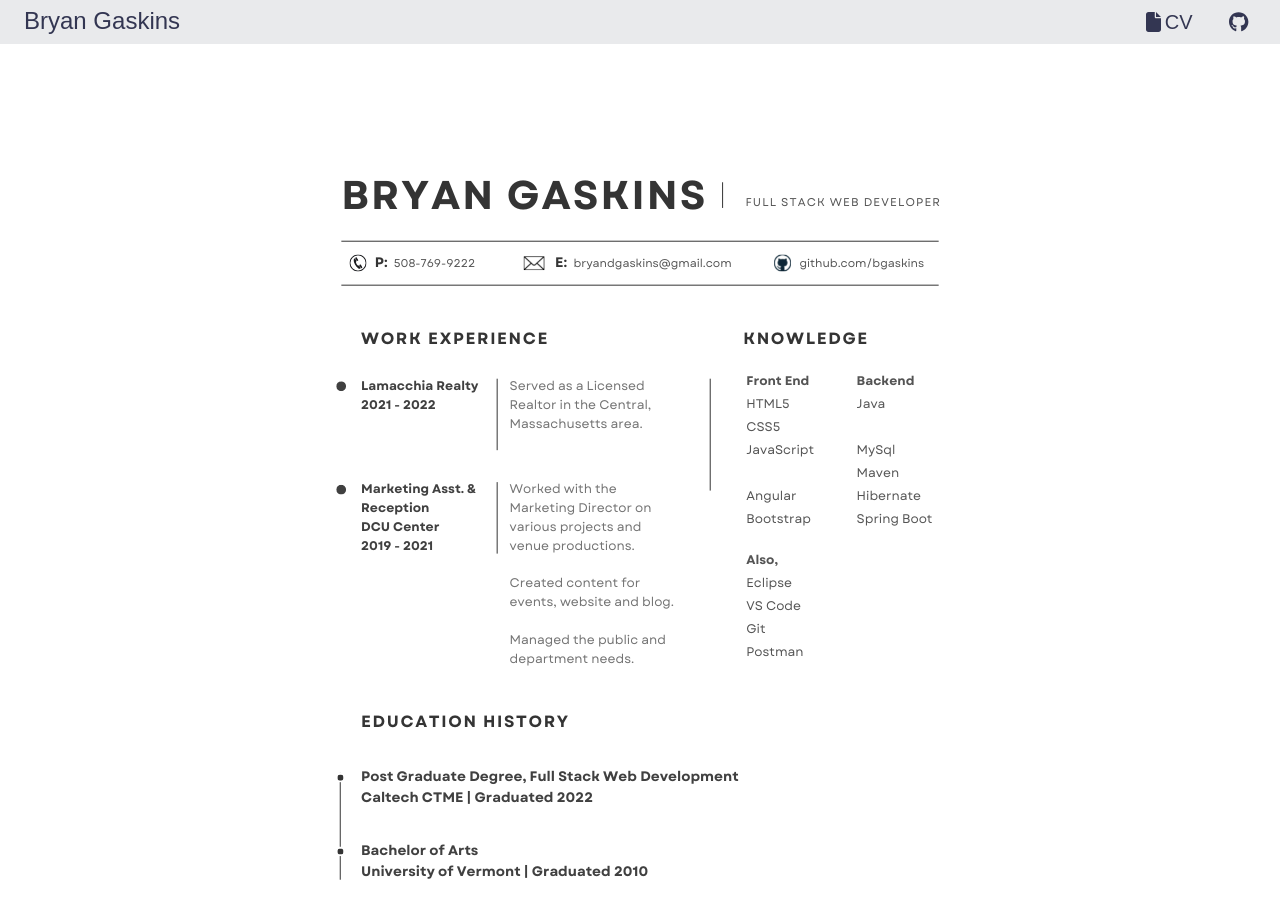
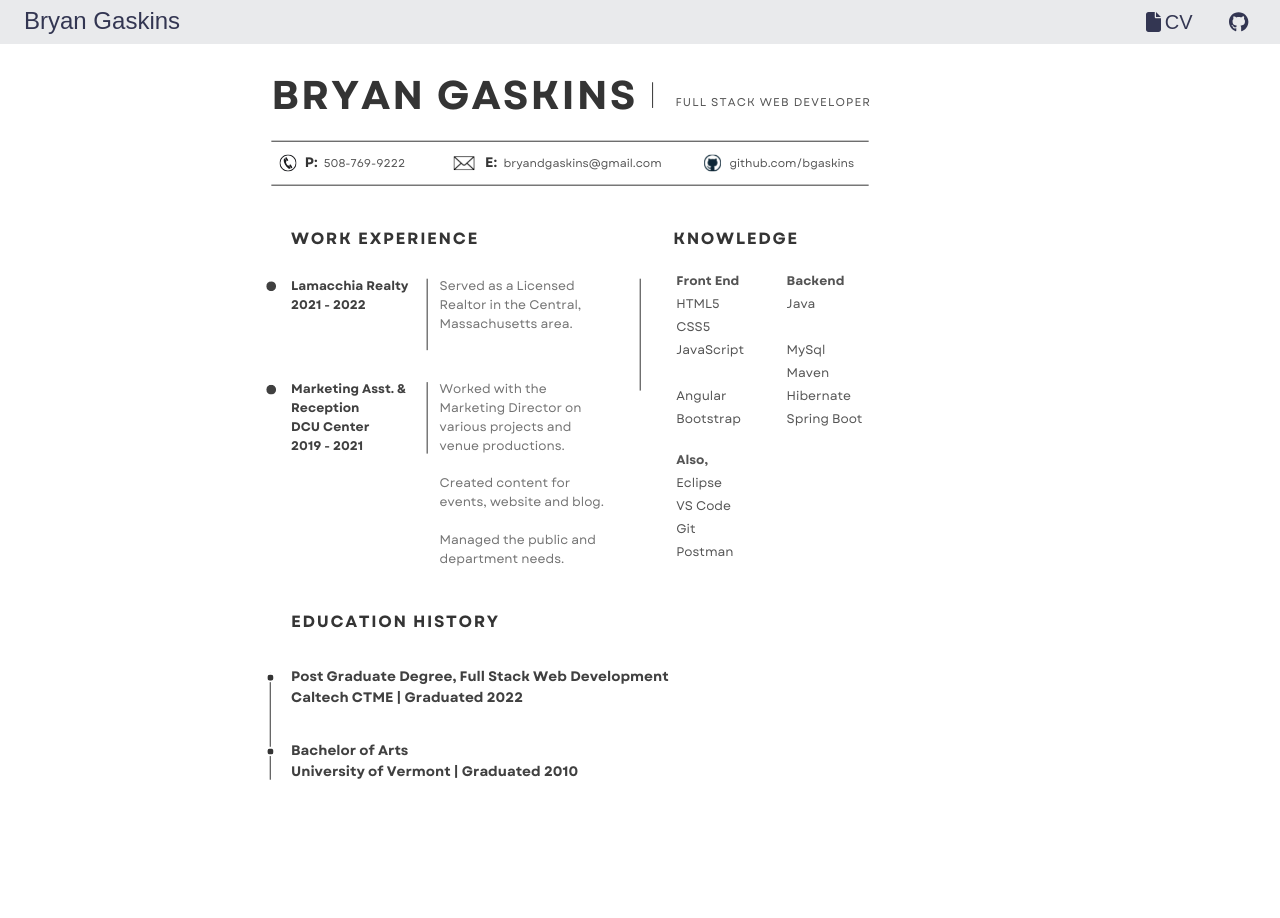
Before and after one commit to bgaskins/portfolio, an Angular app: page /cv in a window 1280 px wide. Shown: the top 918 px of the page. Built offline with nearby package versions, Linux system fonts and the light colour scheme.

Commit message:
Update cv.component.css

```diff
--- a/src/app/cv/cv.component.css
+++ b/src/app/cv/cv.component.css
@@ -4,14 +4,11 @@ body {
 }
 
 .container {
-    bottom: 0;
-    left: 0;
+
     height: 600px;
     margin: auto;
     position: absolute;
-    right: 0;
     text-align: center;
-    top: 0;
     width: 100%;
 }
 
```
